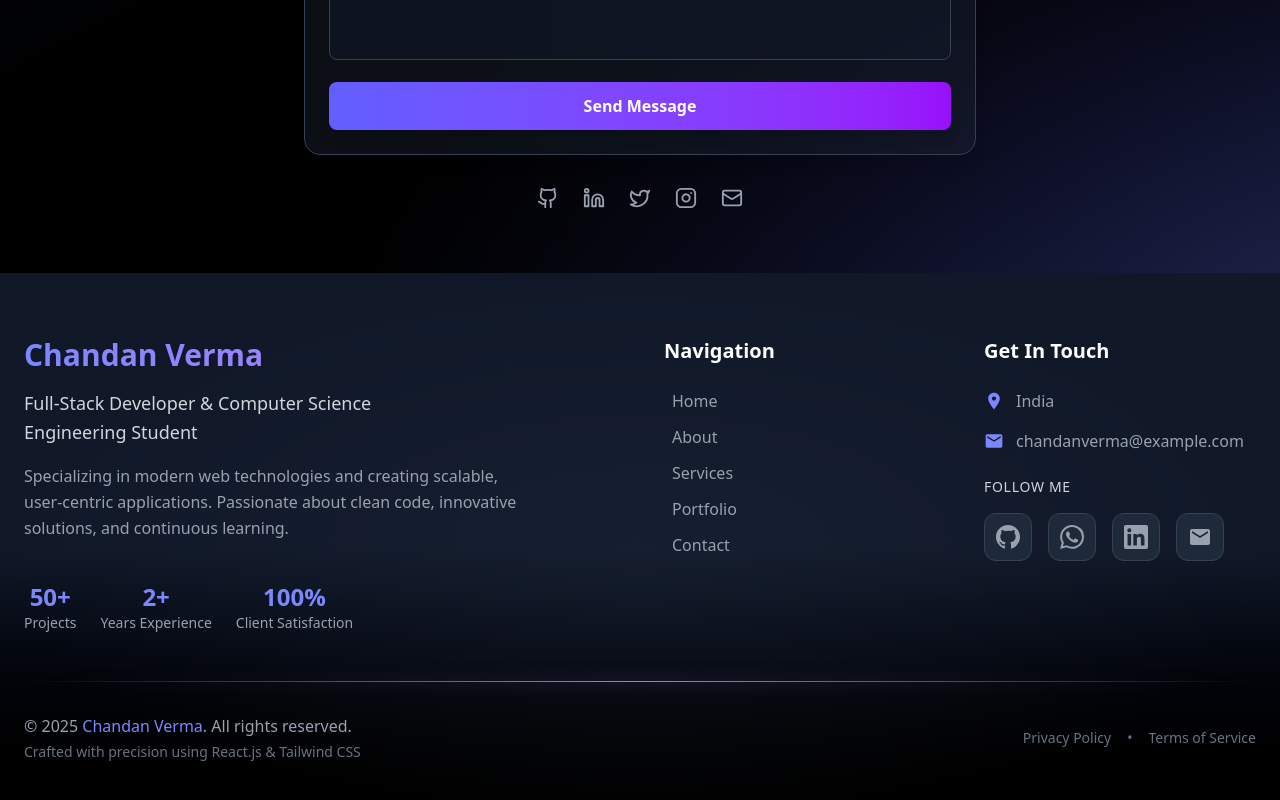
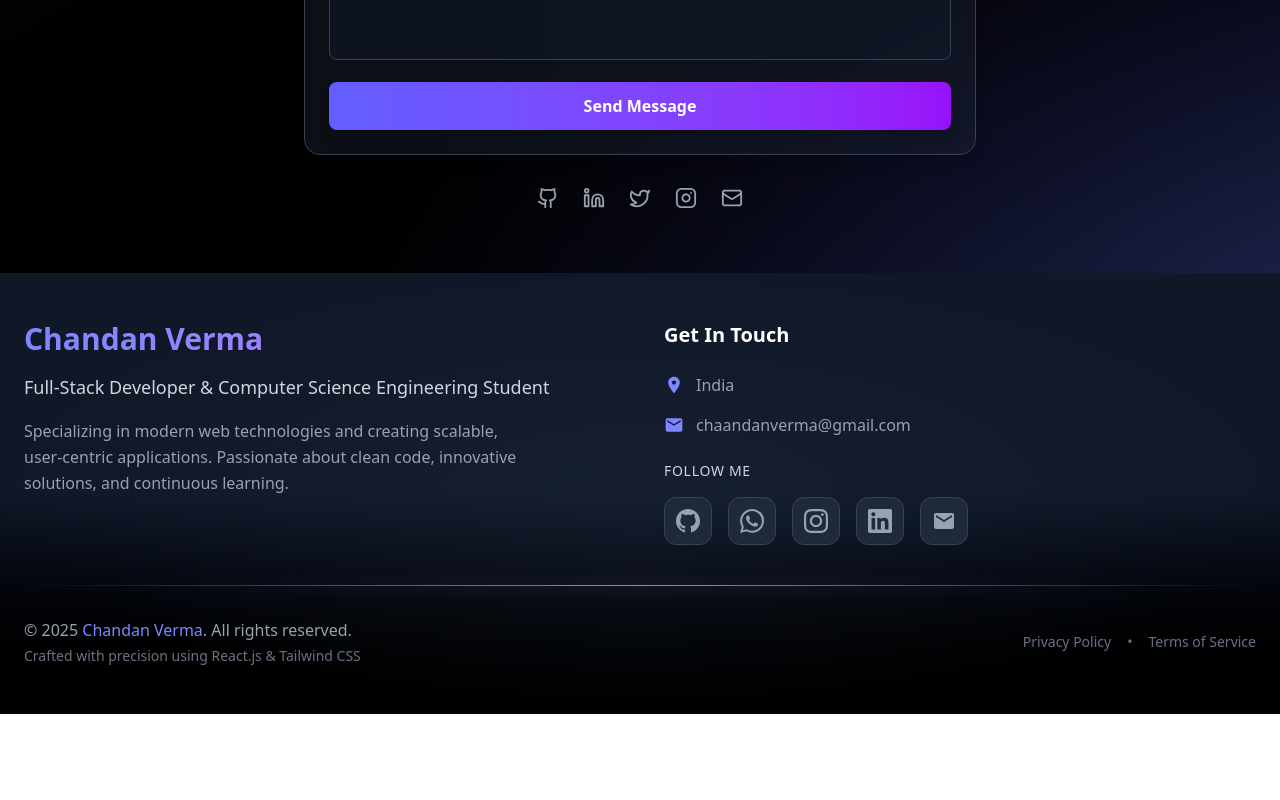
Before and after one commit to chandanXcoder/MyPortfolio, a React (Vite) app: page / in a window 1280 px wide. Shown: the part 3647-4447 px from the top of the page. After the commit the page ends 4361 px from the top, so only its background shows below. Built offline with nearby package versions, Linux system fonts and the light colour scheme.

Commit message:
some change in code

```diff
--- a/src/components/Footer.jsx
+++ b/src/components/Footer.jsx
@@ -3,26 +3,26 @@ import { motion } from "framer-motion";
 
 const Footer = () => {
   return (
-    <footer className="relative bg-gradient-to-t from-black via-gray-900 to-gray-900 text-white py-16 px-6">
+    <footer className="relative bg-gradient-to-t from-black via-gray-900 to-gray-900 text-white py-12 px-6">
       {/* Background Glow */}
       <div className="absolute inset-0 bg-[radial-gradient(ellipse_at_center,_#1e293b_0%,_transparent_70%)] opacity-40 pointer-events-none"></div>
 
       <div className="relative max-w-7xl mx-auto">
         {/* Main Footer Content */}
-        <div className="grid grid-cols-1 md:grid-cols-4 gap-12 mb-12">
+        <div className="grid grid-cols-1 md:grid-cols-2 gap-12 mb-10">
           {/* Brand Section */}
           <motion.div
             initial={{ opacity: 0, y: 30 }}
             whileInView={{ opacity: 1, y: 0 }}
             transition={{ duration: 0.8 }}
             viewport={{ once: true }}
-            className="md:col-span-2 space-y-6"
+            className="space-y-6"
           >
             <div className="space-y-4">
               <h3 className="text-3xl font-bold bg-gradient-to-r from-indigo-400 to-purple-400 bg-clip-text text-transparent">
                 Chandan Verma
               </h3>
-              <p className="text-gray-300 text-lg leading-relaxed max-w-md">
+              <p className="text-gray-300 text-lg leading-relaxed">
                 Full-Stack Developer & Computer Science Engineering Student
               </p>
               <p className="text-gray-400 leading-relaxed max-w-lg">
@@ -30,59 +30,13 @@ const Footer = () => {
                 Passionate about clean code, innovative solutions, and continuous learning.
               </p>
             </div>
-
-            {/* Professional Stats */}
-            <div className="flex flex-wrap gap-6 pt-4">
-              <div className="text-center">
-                <div className="text-2xl font-bold text-indigo-400">50+</div>
-                <div className="text-sm text-gray-400">Projects</div>
-              </div>
-              <div className="text-center">
-                <div className="text-2xl font-bold text-indigo-400">2+</div>
-                <div className="text-sm text-gray-400">Years Experience</div>
-              </div>
-              <div className="text-center">
-                <div className="text-2xl font-bold text-indigo-400">100%</div>
-                <div className="text-sm text-gray-400">Client Satisfaction</div>
-              </div>
-            </div>
-          </motion.div>
-
-          {/* Navigation Links */}
-          <motion.div
-            initial={{ opacity: 0, y: 30 }}
-            whileInView={{ opacity: 1, y: 0 }}
-            transition={{ duration: 0.8, delay: 0.2 }}
-            viewport={{ once: true }}
-            className="space-y-6"
-          >
-            <h4 className="text-xl font-semibold text-white">Navigation</h4>
-            <ul className="space-y-3">
-              {[
-                { name: "Home", href: "#home" },
-                { name: "About", href: "#about" },
-                { name: "Services", href: "#services" },
-                { name: "Portfolio", href: "#portfolio" },
-                { name: "Contact", href: "#contact" }
-              ].map((link, index) => (
-                <li key={index}>
-                  <a
-                    href={link.href}
-                    className="text-gray-400 hover:text-indigo-400 transition-all duration-300 group flex items-center gap-2"
-                  >
-                    <span className="w-0 group-hover:w-2 h-px bg-indigo-400 transition-all duration-300"></span>
-                    {link.name}
-                  </a>
-                </li>
-              ))}
-            </ul>
           </motion.div>
 
           {/* Contact & Social */}
           <motion.div
             initial={{ opacity: 0, y: 30 }}
             whileInView={{ opacity: 1, y: 0 }}
-            transition={{ duration: 0.8, delay: 0.4 }}
+            transition={{ duration: 0.8, delay: 0.2 }}
             viewport={{ once: true }}
             className="space-y-6"
           >
@@ -97,13 +51,13 @@ const Footer = () => {
                 <span>India</span>
               </div>
               <a
-                href="mailto:chandanverma@example.com"
+                href="mailto:chaandanverma@gmail.com"
                 className="flex items-center gap-3 text-gray-400 hover:text-indigo-400 transition-colors duration-300"
               >
                 <svg className="w-5 h-5 text-indigo-400" fill="currentColor" viewBox="0 0 24 24">
                   <path d="M20 4H4c-1.1 0-1.99.9-1.99 2L2 18c0 1.1.9 2 2 2h16c1.1 0 2-.9 2-2V6c0-1.1-.9-2-2-2zm0 4l-8 5-8-5V6l8 5 8-5v2z"/>
                 </svg>
-                <span>chandanverma@example.com</span>
+                <span>chaandanverma@gmail.com</span>
               </a>
             </div>
 
@@ -127,15 +81,30 @@ const Footer = () => {
 
                 {/* WhatsApp */}
                 <motion.a
-                  href="https://wa.me/1234567890"
+                  href="https://wa.me/qr/JZO7IOKPHQNOA1"
                   target="_blank"
                   rel="noopener noreferrer"
                   whileHover={{ scale: 1.1, y: -2 }}
                   whileTap={{ scale: 0.95 }}
                   className="w-12 h-12 rounded-xl bg-gray-800 border border-gray-700 flex items-center justify-center hover:bg-green-600 hover:border-green-400 transition-all duration-300 group"
+                  title="Add me as a contact on WhatsApp"
                 >
                   <svg className="w-6 h-6 text-gray-400 group-hover:text-white transition-colors duration-300" fill="currentColor" viewBox="0 0 24 24">
                     <path d="M17.472 14.382c-.297-.149-1.758-.867-2.03-.967-.273-.099-.471-.148-.67.15-.197.297-.767.966-.94 1.164-.173.199-.347.223-.644.075-.297-.15-1.255-.463-2.39-1.475-.883-.788-1.48-1.761-1.653-2.059-.173-.297-.018-.458.13-.606.134-.133.298-.347.446-.52.149-.174.198-.298.298-.497.099-.198.05-.371-.025-.52-.075-.149-.669-1.612-.916-2.207-.242-.579-.487-.5-.669-.51-.173-.008-.371-.01-.57-.01-.198 0-.52.074-.792.372-.272.297-1.04 1.016-1.04 2.479 0 1.462 1.065 2.875 1.213 3.074.149.198 2.096 3.2 5.077 4.487.709.306 1.262.489 1.694.625.712.227 1.36.195 1.871.118.571-.085 1.758-.719 2.006-1.413.248-.694.248-1.289.173-1.413-.074-.124-.272-.198-.57-.347m-5.421 7.403h-.004a9.87 9.87 0 01-5.031-1.378l-.361-.214-3.741.982.998-3.648-.235-.374a9.86 9.86 0 01-1.51-5.26c.001-5.45 4.436-9.884 9.888-9.884 2.64 0 5.122 1.03 6.988 2.898a9.825 9.825 0 012.893 6.994c-.003 5.45-4.437 9.884-9.885 9.884m8.413-18.297A11.815 11.815 0 0012.05 0C5.495 0 .16 5.335.157 11.892c0 2.096.547 4.142 1.588 5.945L.057 24l6.305-1.654a11.882 11.882 0 005.683 1.448h.005c6.554 0 11.89-5.335 11.893-11.893A11.821 11.821 0 0020.89 3.215"/>
+                  </svg>
+                </motion.a>
+
+                {/* Instagram */}
+                <motion.a
+                  href="https://www.instagram.com/__mr._chand__810__?igsh=MWRwamRxc3NvaG9tNw=="
+                  target="_blank"
+                  rel="noopener noreferrer"
+                  whileHover={{ scale: 1.1, y: -2 }}
+                  whileTap={{ scale: 0.95 }}
+                  className="w-12 h-12 rounded-xl bg-gray-800 border border-gray-700 flex items-center justify-center hover:bg-pink-600 hover:border-pink-400 transition-all duration-300 group"
+                >
+                  <svg className="w-6 h-6 text-gray-400 group-hover:text-white transition-colors duration-300" fill="currentColor" viewBox="0 0 24 24">
+                    <path d="M12 2.163c3.204 0 3.584.012 4.85.07 3.252.148 4.771 1.691 4.919 4.919.058 1.265.069 1.645.069 4.849 0 3.205-.012 3.584-.069 4.849-.149 3.225-1.664 4.771-4.919 4.919-1.266.058-1.644.07-4.85.07-3.204 0-3.584-.012-4.849-.07-3.26-.149-4.771-1.699-4.919-4.92-.058-1.265-.07-1.644-.07-4.849 0-3.204.013-3.583.07-4.849.149-3.227 1.664-4.771 4.919-4.919 1.266-.057 1.645-.069 4.849-.069zm0-2.163c-3.259 0-3.667.014-4.947.072-4.358.2-6.78 2.618-6.98 6.98-.059 1.281-.073 1.689-.073 4.948 0 3.259.014 3.668.072 4.948.2 4.358 2.618 6.78 6.98 6.98 1.281.058 1.689.072 4.948.072 3.259 0 3.668-.014 4.948-.072 4.354-.2 6.782-2.618 6.979-6.98.059-1.28.073-1.689.073-4.948 0-3.259-.014-3.667-.072-4.947-.196-4.354-2.617-6.78-6.979-6.98-1.281-.059-1.69-.073-4.949-.073zm0 5.838c-3.403 0-6.162 2.759-6.162 6.162s2.759 6.163 6.162 6.163 6.162-2.759 6.162-6.163c0-3.403-2.759-6.162-6.162-6.162zm0 10.162c-2.209 0-4-1.79-4-4 0-2.209 1.791-4 4-4s4 1.791 4 4c0 2.21-1.791 4-4 4zm6.406-11.845c-.796 0-1.441.645-1.441 1.44s.645 1.44 1.441 1.44c.795 0 1.439-.645 1.439-1.44s-.644-1.44-1.439-1.44z"/>
                   </svg>
                 </motion.a>
 
@@ -155,7 +124,7 @@ const Footer = () => {
 
                 {/* Email */}
                 <motion.a
-                  href="mailto:chandanverma@example.com"
+                  href="mailto:chaandanverma@gmail.com"
                   whileHover={{ scale: 1.1, y: -2 }}
                   whileTap={{ scale: 0.95 }}
                   className="w-12 h-12 rounded-xl bg-gray-800 border border-gray-700 flex items-center justify-center hover:bg-purple-600 hover:border-purple-400 transition-all duration-300 group"
@@ -173,7 +142,7 @@ const Footer = () => {
         <motion.div
           initial={{ opacity: 0, scaleX: 0 }}
           whileInView={{ opacity: 1, scaleX: 1 }}
-          transition={{ duration: 1.2, delay: 0.6 }}
+          transition={{ duration: 1.2, delay: 0.4 }}
           viewport={{ once: true }}
           className="relative mb-8"
         >
@@ -185,7 +154,7 @@ const Footer = () => {
         <motion.div
           initial={{ opacity: 0, y: 20 }}
           whileInView={{ opacity: 1, y: 0 }}
-          transition={{ duration: 0.8, delay: 0.8 }}
+          transition={{ duration: 0.8, delay: 0.6 }}
           viewport={{ once: true }}
           className="flex flex-col md:flex-row justify-between items-center gap-4"
         >
@@ -209,7 +178,7 @@ const Footer = () => {
         <motion.button
           initial={{ opacity: 0, scale: 0 }}
           whileInView={{ opacity: 1, scale: 1 }}
-          transition={{ duration: 0.6, delay: 1 }}
+          transition={{ duration: 0.6, delay: 0.8 }}
           viewport={{ once: true }}
           whileHover={{
             scale: 1.15,
```
